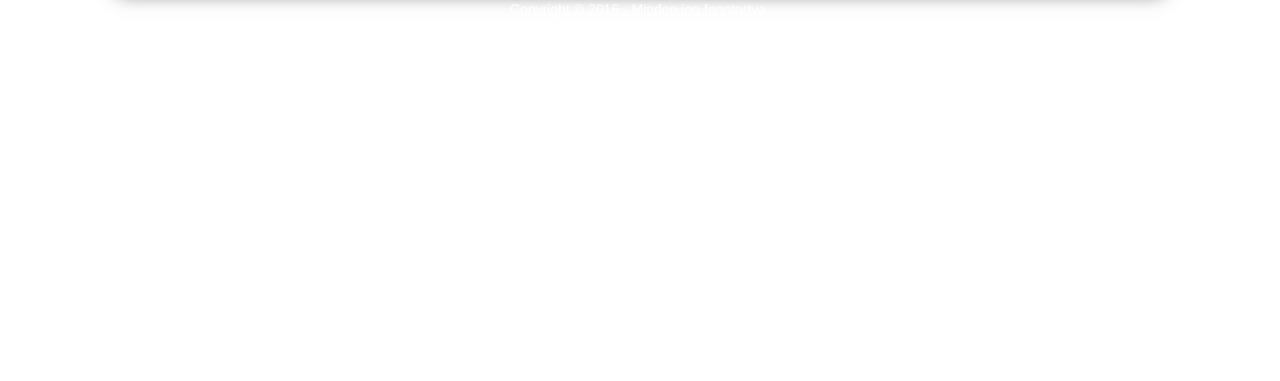
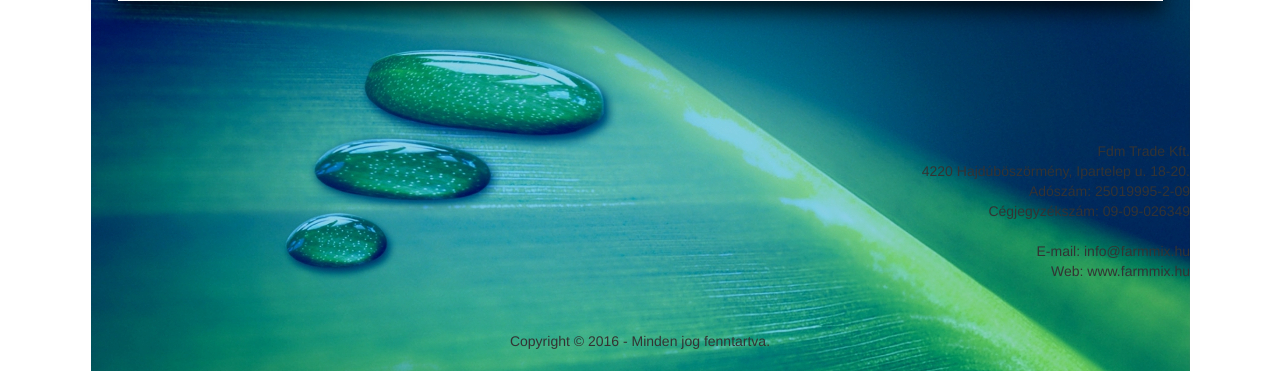
Before and after one commit to ProgressiveAdvice/fdmtrade, a PHP site: page / in a window 1280 px wide. Shown: the part 641-1022 px from the top of the page. Before the commit the page ends 648 px from the top, so only its background shows below. Run offline with PHP 8.4, Linux system fonts and the light colour scheme; some libraries are stand-ins or nearby versions.

Commit message:
Footer image set

```diff
--- a/src/assets/custom.css
+++ b/src/assets/custom.css
@@ -4,10 +4,10 @@ body {
 }
 
 .main-container{
-	background-position: center;
-	background-repeat: no-repeat;
-	background-image: url("images/header.jpg");
-	height: 350px;
+	background-position: center top, center bottom;
+	background-repeat: no-repeat, no-repeat;
+	background-image: url("images/header.jpg"), url("images/footer2.jpg");
+
 }
 
 .fdm-nav {
@@ -19,9 +19,9 @@ body {
 }
 
 .main-content {
-	margin: 250px auto 0;
+	margin: 250px auto 40px;
 	width: 95%;
-	padding: 10px;
+	padding: 20px;
 	background-color: white;
 	-webkit-box-shadow: 0px 10px 20px 0px rgba(0,0,0,0.75);
 	-moz-box-shadow: 0px 10px 20px 0px rgba(0,0,0,0.75);
--- a/src/index.php
+++ b/src/index.php
@@ -48,31 +48,30 @@
 
 					<div class="container main-content">
 						<img src="http://placekitten.com/g/200/300" />
-					</div>
+						<br />
 					</div>
 
-
+					<div class="footer">
 						<div id="footer">
-					<font color="white">
-						<br>
-							<br>
-								<br>
-									<br>
-										<br>
+							<br />
+							<br />
+							<br />
+							<br />
+							<br />
 							<p align="right">Fdm Trade Kft.
-												<br>
+								<br />
   4220 Hajdúböszörmény, Ipartelep u. 18-20.
-													<br>
+								<br />
 	Adószám: 25019995-2-09
-														<br>
+								<br />
   Cégjegyzékszám: 09-09-026349
-															<br>
-																<br>
+								<br />
+								<br />
   E-mail: info@farmmix.hu
-																	<br>
+								<br />
 	Web: www.farmmix.hu</p>
-																	<br>
-																		<br>
+							<br />
+							<br />
 						</div>
 
 
@@ -80,29 +79,14 @@
 
 						<div id="footer-lent">
 							<center>
-																				<font color="white">
 								<p>
 	Copyright © 2016 - Minden jog fenntartva.
-																						<br>
-																							<br>
+									<br />
+									<br />
 								</p>
 							</center>
 						</div>
-
-
-
-
-
-
-
-
-
-
-
-
-
-																					<!-- <div id="footer">
-  </div>-->
+					</div>
 				</div>
 				<script type="text/javascript" src="http://ajax.googleapis.com/ajax/libs/jquery/1.7.0/jquery.min.js"/>
 				<script type="text/javascript" src="active.js"/>
```
Lines whose indentation alone changed are shown as unchanged.
